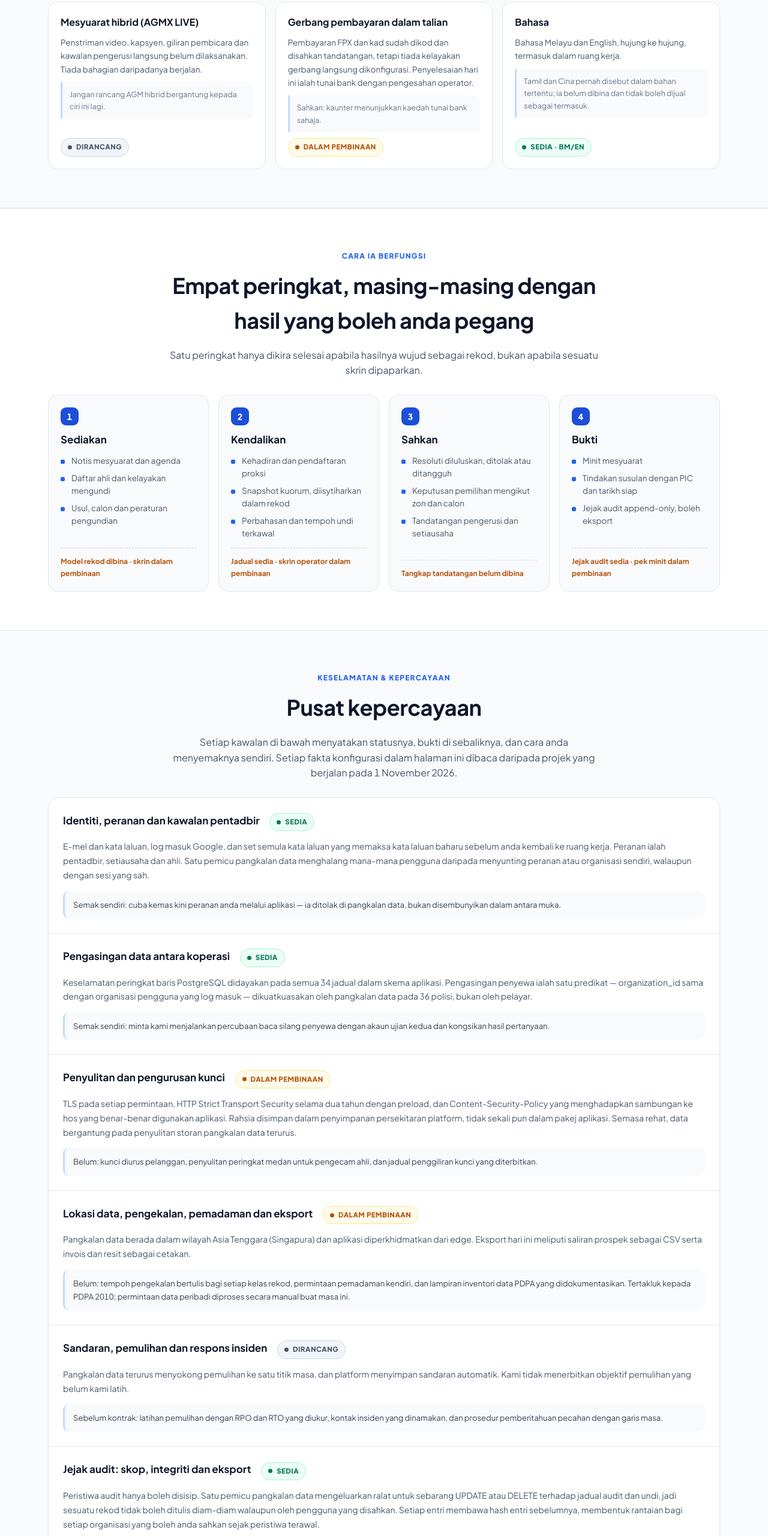
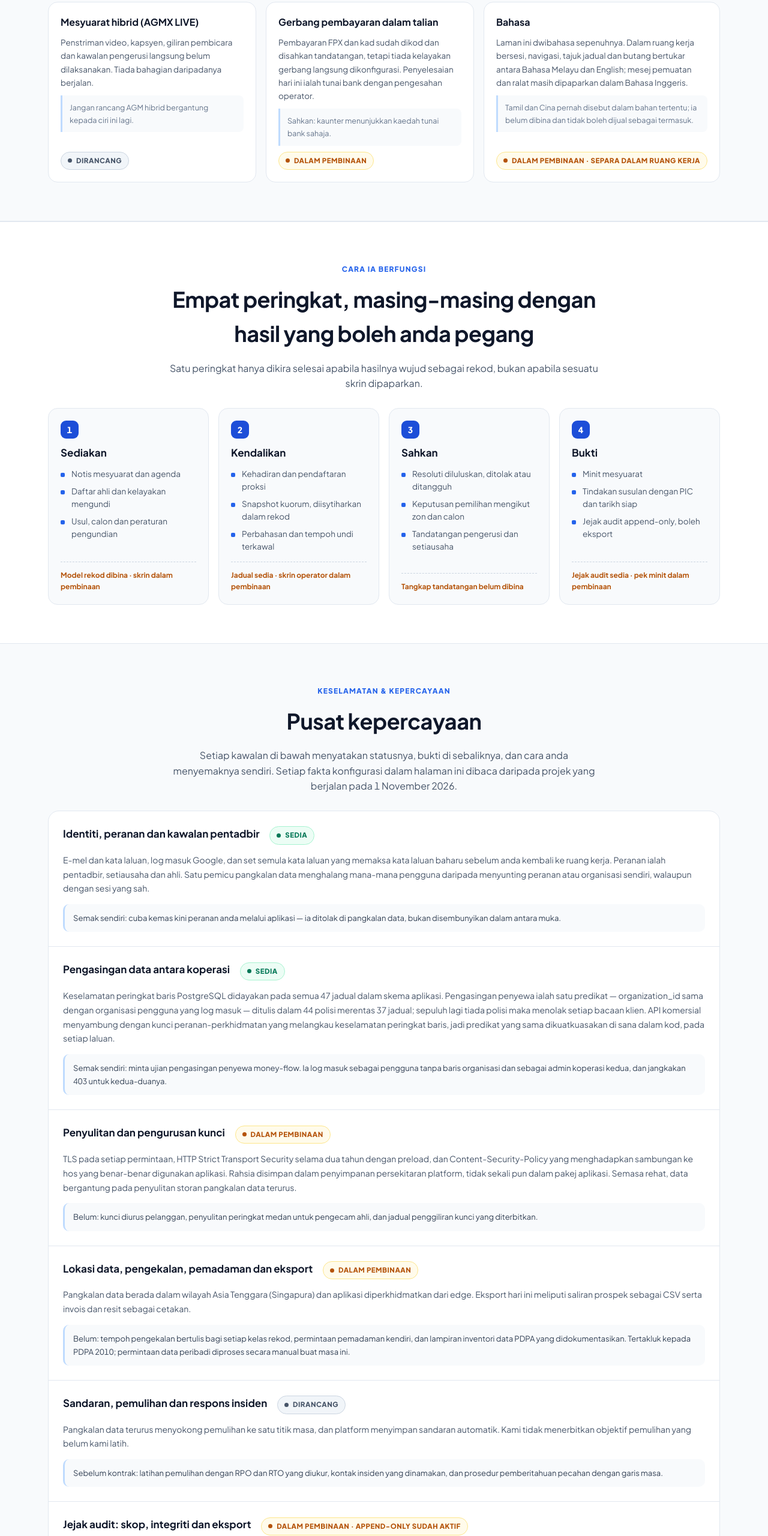
Before and after one commit to shamelali/AGMX-v2-app, a website: page index.html in a window 1280 px wide. Shown: the part 1699-4259 px from the top of the page at 60% size. Drawn offline with Linux system fonts and the light colour scheme.

Commit message:
fix: say what the running system actually does, in four trust rows
Each of these was checked against the deployed project rather than the repo.

Languages: the switcher covers this page, and inside the workspace a
20-entry dictionary in app-bootstrap.js translates navigation, table
headings and buttons — but every load and error message (Loading live
organization data…, Live data could not be loaded., Logging out…) is
returned as a plain English literal with no dictionary key at all, so BM
mode still shows English there. "End to end" was the claim; the pill is now
In progress and the plan bullet says which parts.

Row-level security: 47 tables in the application schema, 44 policies across
37 of them, and the remaining ten carry no policy so they deny every client
read. The page said 34 and 36. It also now names the one thing the old
sentence hid: the commerce API connects as service-role and bypasses RLS,
so the predicate has to be re-enforced in code — which is exactly what the
previous commit fixed, and the test it cites is the one that proves it.

Audit log: the append-only triggers are live (raise_append_only on
audit_events and votes, and the stored prev_hash values do chain), but
money-flow hashes prev_hash + payload + Date.now() and never stores that
timestamp, and no verification function exists in the database. A reader
therefore cannot recompute the chain, which is the only thing a hash chain
is for. The row keeps the trigger claim and states plainly what is missing.

Subprocessors: knowledge-query and knowledge-ingest are not deployed, so
nothing reaches a model provider and the row stays true — but it said
"functions" for Supabase and listed Cloudflare Pages, which no longer
serves this product, while money-flow is the only deployed function and
Billplz/HitPay refuse to sign anything because no credentials are set.

```diff
--- a/index.html
+++ b/index.html
@@ -165,9 +165,9 @@
         </article>
         <article class="availability-card" role="listitem">
           <h3 data-en="Languages">Bahasa</h3>
-          <p data-en="Bahasa Melayu and English, end to end, including inside the workspace.">Bahasa Melayu dan English, hujung ke hujung, termasuk dalam ruang kerja.</p>
+          <p data-en="This site is fully bilingual. Inside the signed-in workspace the navigation, table headings and buttons switch between Bahasa Melayu and English; loading and error messages still render in English.">Laman ini dwibahasa sepenuhnya. Dalam ruang kerja bersesi, navigasi, tajuk jadual dan butang bertukar antara Bahasa Melayu dan English; mesej pemuatan dan ralat masih dipaparkan dalam Bahasa Inggeris.</p>
           <p class="availability-evidence" data-en="Tamil and Chinese have been quoted in some material; they are not built and should not be sold as included.">Tamil dan Cina pernah disebut dalam bahan tertentu; ia belum dibina dan tidak boleh dijual sebagai termasuk.</p>
-          <span class="status status-ready" data-en="Available · BM/EN">Sedia · BM/EN</span>
+          <span class="status status-build" data-en="In progress · partial in the workspace">Dalam pembinaan · separa dalam ruang kerja</span>
         </article>
       </div>
     </div>
@@ -246,8 +246,8 @@
         <article class="trust-row">
           <h3 data-en="Data separation between cooperatives">Pengasingan data antara koperasi</h3>
           <span class="status status-ready" data-en="Available">Sedia</span>
-          <p data-en="PostgreSQL row-level security is enabled on all 34 tables in the application schema. Tenant isolation is one predicate — organization_id equals the signed-in user's organisation — enforced by the database on 36 policies, not by the browser.">Keselamatan peringkat baris PostgreSQL didayakan pada semua 34 jadual dalam skema aplikasi. Pengasingan penyewa ialah satu predikat — organization_id sama dengan organisasi pengguna yang log masuk — dikuatkuasakan oleh pangkalan data pada 36 polisi, bukan oleh pelayar.</p>
-          <p class="trust-check" data-en="Check it yourself: ask us to run a cross-tenant read attempt with a second test account and share the query result.">Semak sendiri: minta kami menjalankan percubaan baca silang penyewa dengan akaun ujian kedua dan kongsikan hasil pertanyaan.</p>
+          <p data-en="PostgreSQL row-level security is switched on for all 47 tables in the application schema. Tenant isolation is one predicate — organization_id equals the signed-in user's organisation — written into 44 policies across 37 tables; the other ten carry no policy and so deny every client read. The commerce API connects with a service-role key that bypasses row-level security, so the same predicate is enforced there in code, on every route.">Keselamatan peringkat baris PostgreSQL didayakan pada semua 47 jadual dalam skema aplikasi. Pengasingan penyewa ialah satu predikat — organization_id sama dengan organisasi pengguna yang log masuk — ditulis dalam 44 polisi merentas 37 jadual; sepuluh lagi tiada polisi maka menolak setiap bacaan klien. API komersial menyambung dengan kunci peranan-perkhidmatan yang melangkau keselamatan peringkat baris, jadi predikat yang sama dikuatkuasakan di sana dalam kod, pada setiap laluan.</p>
+          <p class="trust-check" data-en="Check it yourself: ask for the money-flow tenant-isolation test. It signs in as a user with no organisation row and as a second cooperative's admin, and expects 403 on both.">Semak sendiri: minta ujian pengasingan penyewa money-flow. Ia log masuk sebagai pengguna tanpa baris organisasi dan sebagai admin koperasi kedua, dan jangkakan 403 untuk kedua-duanya.</p>
         </article>
 
         <article class="trust-row">
@@ -273,15 +273,15 @@
 
         <article class="trust-row">
           <h3 data-en="Audit log: scope, integrity and export">Jejak audit: skop, integriti dan eksport</h3>
-          <span class="status status-ready" data-en="Available">Sedia</span>
-          <p data-en="Audit events are insert-only. A database trigger raises an error on any UPDATE or DELETE against the audit and votes tables, so a record cannot be silently rewritten even by an authenticated user. Each entry carries the previous entry's hash, forming a per-organisation chain you can verify from the earliest event.">Peristiwa audit hanya boleh disisip. Satu pemicu pangkalan data mengeluarkan ralat untuk sebarang UPDATE atau DELETE terhadap jadual audit dan undi, jadi sesuatu rekod tidak boleh ditulis diam-diam walaupun oleh pengguna yang disahkan. Setiap entri membawa hash entri sebelumnya, membentuk rantaian bagi setiap organisasi yang boleh anda sahkan sejak peristiwa terawal.</p>
+          <span class="status status-build" data-en="In progress · append-only is live">Dalam pembinaan · append-only sudah aktif</span>
+          <p data-en="Audit events are insert-only: a database trigger raises an error on any UPDATE or DELETE against the audit and votes tables, so a record cannot be silently rewritten by an authenticated user. That is in force now. Each entry also stores the hash of the previous entry for its organisation. What is not there yet is verification you can run yourself — the hash is computed over a timestamp that is not stored beside it, and no verification routine is published, so a reader cannot recompute the chain from the earliest event.">Peristiwa audit hanya boleh disisip: satu pemicu pangkalan data mengeluarkan ralat untuk sebarang UPDATE atau DELETE terhadap jadual audit dan undi, jadi sesuatu rekod tidak boleh ditulis semula diam-diam oleh pengguna yang disahkan. Itu sudah aktif sekarang. Setiap entri juga menyimpan hash entri sebelumnya bagi organisasinya. Yang belum ada ialah pengesahan yang boleh anda jalankan sendiri — hash dikira berdasarkan cap masa yang tidak disimpan bersamanya, dan tiada rutin pengesahan diterbitkan, jadi pembaca tidak boleh mengira semula rantaian sejak peristiwa terawal.</p>
           <p class="trust-check" data-en="Ballot secrecy is configured at the same layer: the votes table is deliberately excluded from the realtime publication, so live updates cannot leak how an individual voted.">Kerahsiaan undi dikonfigurasi pada lapisan yang sama: jadual undi disengajakan dikeluarkan daripada penerbitan realtime, jadi kemas kini langsung tidak boleh membocorkan cara seorang ahli mengundi.</p>
         </article>
 
         <article class="trust-row">
           <h3 data-en="Subprocessors and AI data handling">Pemproses sub dan pengendalian data AI</h3>
           <span class="status status-ready" data-en="Available · listed">Sedia · disenarai</span>
-          <p data-en="Current subprocessors: Supabase (database, authentication, functions), Vercel and Cloudflare Pages (hosting), Google (sign-in only), Billplz and HitPay (payment, not yet enabled). No member data reaches an AI provider today because the knowledge service is not deployed.">Pemproses sub semasa: Supabase (pangkalan data, pengesahan, fungsi), Vercel dan Cloudflare Pages (hos), Google (log masuk sahaja), Billplz dan HitPay (pembayaran, belum diaktifkan). Tiada data ahli sampai ke penyedia AI hari ini kerana perkhidmatan pengetahuan belum disediakan.</p>
+          <p data-en="Current subprocessors: Supabase (database, authentication, one deployed Edge Function for quotes and payments), Vercel (hosting), Google (sign-in only), Billplz and HitPay (payment, credentials not configured, so no bill is created). No member data reaches an AI provider: the knowledge service that would send text to a model provider is not deployed, and the commerce function never calls one. Two things contradict the picture rather than the claim — the page's own content policy still lists the model hosts it would use, and the interface flag for that feature reads enabled while it has no service to call.">Pemproses sub semasa: Supabase (pangkalan data, pengesahan, satu Edge Function untuk sebut harga dan pembayaran), Vercel (hos), Google (log masuk sahaja), Billplz dan HitPay (pembayaran, kelayakan tidak dikonfigurasi, jadi tiada bill dicipta). Tiada data ahli sampai ke penyedia AI: perkhidmatan pengetahuan yang akan menghantar teks kepada penyedia model belum disediakan, dan fungsi komersial tidak pernah memanggilnya. Dua perkara bercanggah dengan gambaran itu dan bukan dengan tuntutan ini — dasar kandungan halaman masih menyenaraikan hos model yang akan digunakannya, dan flanta ciri antara muka masih dibaca didayakan sedangkan tiada perkhidmatan untuk dipanggil.</p>
           <p class="trust-check" data-en="If AI features are switched on later, this row changes and we will state what is sent, where it goes, and whether it is used for training.">Jika ciri AI diaktifkan kelak, baris ini berubah dan kami akan nyatakan apa yang dihantar, ke mana ia pergi, dan sama ada ia digunakan untuk latihan model.</p>
         </article>
 
@@ -361,7 +361,7 @@
               <li data-en="16px base type with a larger-type reading mode (18px)">Saiz taip asas 16px dengan mod bacaan taip lebih besar (18px)</li>
               <li data-en="Visible focus rings on every interactive control, keyboard operable">Gelang fokus kelihatan pada setiap kawalan interaktif, boleh dikendalikan papan kekunci</li>
               <li data-en="Light and dark themes, stored per device; motion respects prefers-reduced-motion">Tema cerah dan gelap, disimpan setiap peranti; pergerakan menghormati prefers-reduced-motion</li>
-              <li data-en="Bilingual BM/EN including inside the authenticated workspace">Dwibahasa BM/EN termasuk dalam ruang kerja bersesi</li>
+              <li data-en="BM/EN language switcher on this site, remembered per device">Penukar bahasa BM/EN pada laman ini, diingati setiap peranti</li>
               <li data-en="Works offline for cached pages; installable as an application">Berfungsi luar talian untuk halaman cache; boleh dipasang sebagai aplikasi</li>
             </ul>
           </div>
@@ -397,7 +397,7 @@
             <li data-en="Governance workspace for one cooperative">Ruang kerja tadbir urus untuk satu koperasi</li>
             <li data-en="Unlimited stored meeting records">Rekod mesyuarat tersimpan tanpa had</li>
             <li data-en="Append-only audit trail">Jejak audit append-only</li>
-            <li data-en="BM/EN interface and member experience">Antara muka dan pengalaman ahli BM/EN</li>
+            <li data-en="BM/EN interface — workspace labels and tables, status messages English-only today">Antara muka BM/EN — label dan jadual ruang kerja, mesej status Bahasa Inggeris sahaja buat masa ini</li>
             <li class="is-roadmap"><span data-en="AI secretary and compliance checks">Setiausaha AI dan semakan pematuhan</span><span class="status status-plan" data-en="Planned">Dirancang</span></li>
             <li data-en="Email support, next business day">Sokongan e-mel, hari bekerja berikutnya</li>
           </ul>
```
Also changed, not shown: sw.js (+10 -1 lines).
